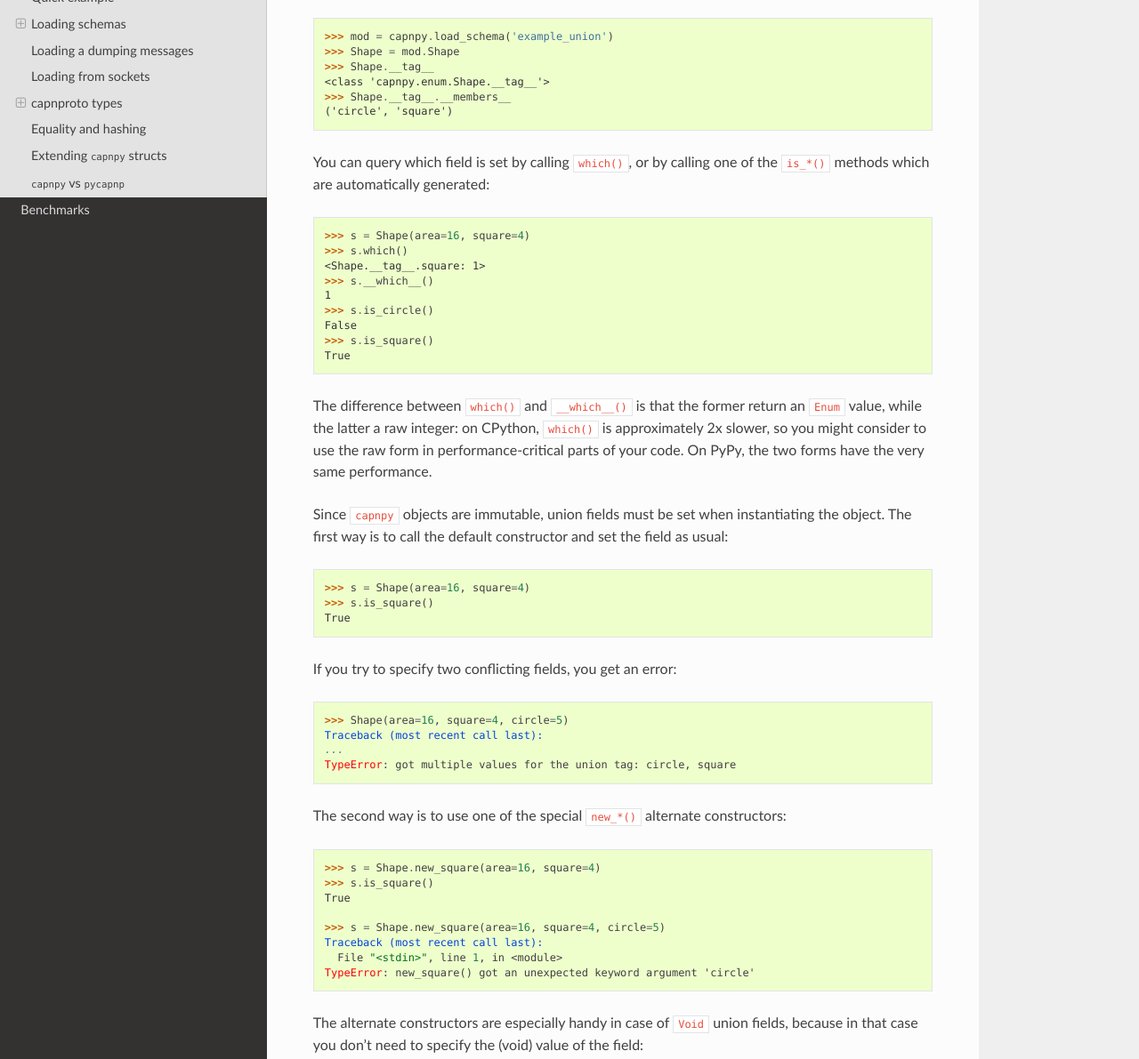
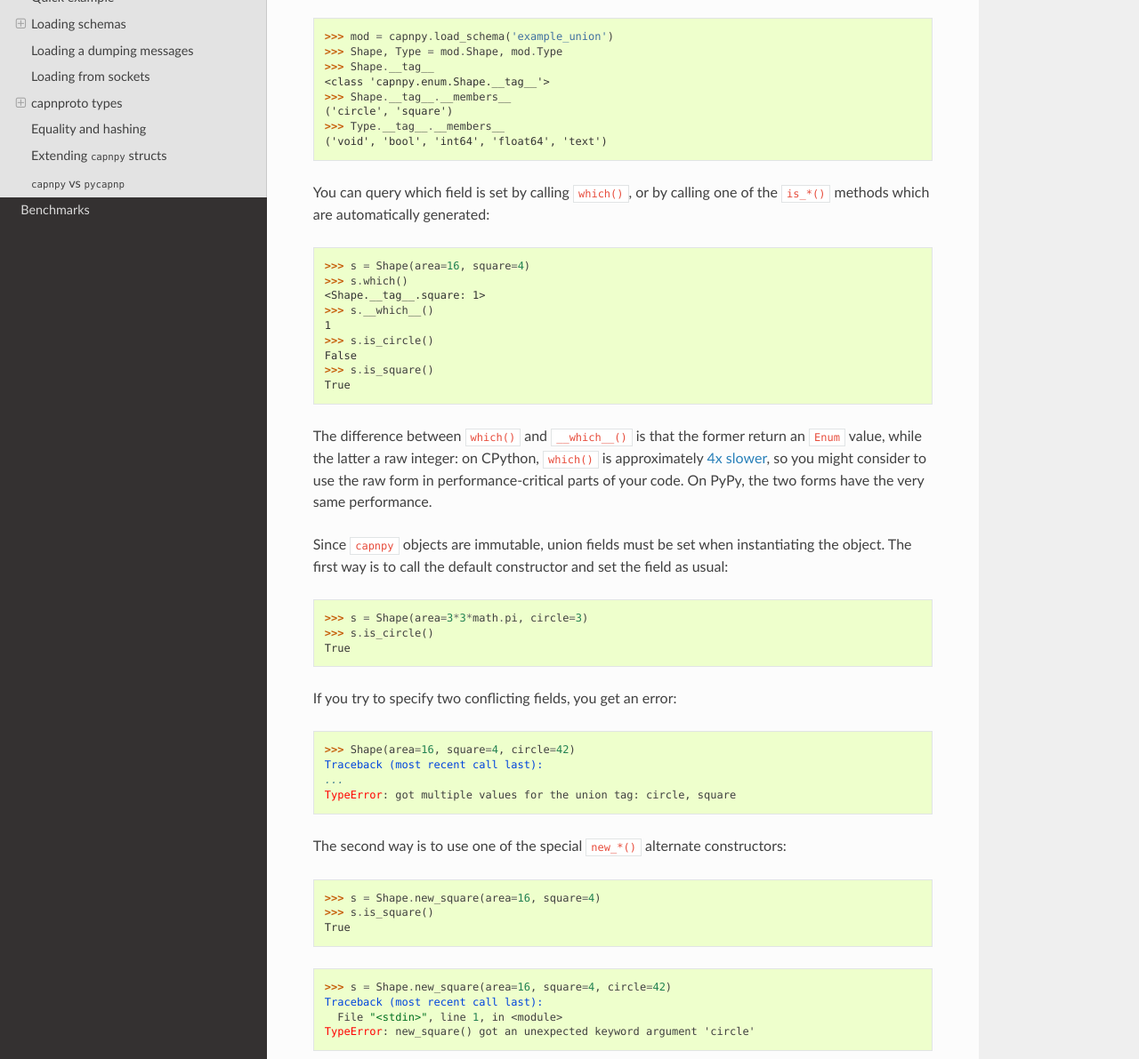
Before and after one commit to antocuni/capnpy, a Sphinx documentation site: the page built from docs/source/usage.rst, in a window 1280 px wide and 1400 px high, scrolled down 5638 px, cut to the strip 209-1400 px from the top of the window. Shown: the whole strip at 89% size. Built offline with Sphinx 7.4.7 and the Read the Docs theme 2.0.0, drawn with Linux system fonts in a browser that asks for light colours; some of the changed text lies outside the part shown.

Commit message:
more doctests

```diff
--- a/docs/source/benchmarks.rst
+++ b/docs/source/benchmarks.rst
@@ -68,6 +68,8 @@ optimization in that area. With PyPy 5.6, ``uint64`` is as fast as ``int64``.
    :series: b.params.schema
    :group:  b.extra_info.attribute_type
 
+
+.. _special-union-attributes:
 
 Special union attributes
 =========================
--- a/docs/source/usage.rst
+++ b/docs/source/usage.rst
@@ -4,8 +4,9 @@ Usage
 
 .. testsetup::
 
+   import sys
+   import math
    # this is needed for capnpy.load_schema('example')
-   import sys
    sys.path.append('source')
 
 Installation and requirements
@@ -303,11 +304,13 @@ union.
 .. doctest::
 
     >>> mod = capnpy.load_schema('example_union')
-    >>> Shape = mod.Shape
+    >>> Shape, Type = mod.Shape, mod.Type
     >>> Shape.__tag__
     <class 'capnpy.enum.Shape.__tag__'>
     >>> Shape.__tag__.__members__
     ('circle', 'square')
+    >>> Type.__tag__.__members__
+    ('void', 'bool', 'int64', 'float64', 'text')
 
 You can query which field is set by calling ``which()``, or by calling one of
 the ``is_*()`` methods which are automatically generated:
@@ -324,52 +327,40 @@ the ``is_*()`` methods which are automatically generated:
 
 The difference between ``which()`` and ``__which__()`` is that the former
 return an ``Enum`` value, while the latter a raw integer: on CPython,
-``which()`` is approximately 2x slower, so you might consider to use the raw
-form in performance-critical parts of your code. On PyPy, the two forms have
-the very same performance.
+``which()`` is approximately :ref:`4x slower <special-union-attributes>`, so
+you might consider to use the raw form in performance-critical parts of your
+code. On PyPy, the two forms have the very same performance.
 
 Since ``capnpy`` objects are immutable, union fields must be set when
 instantiating the object. The first way is to call the default constructor and
-set the field as usual::
+set the field as usual:
 
-    >>> s = Shape(area=16, square=4)
-    >>> s.is_square()
+    >>> s = Shape(area=3*3*math.pi, circle=3)
+    >>> s.is_circle()
     True
 
-If you try to specify two conflicting fields, you get an error::
+If you try to specify two conflicting fields, you get an error:
 
-    >>> Shape(area=16, square=4, circle=5)
+    >>> Shape(area=16, square=4, circle=42)
     Traceback (most recent call last):
     ...
     TypeError: got multiple values for the union tag: circle, square
 
 The second way is to use one of the special ``new_*()`` alternate
-constructors::
+constructors:
 
     >>> s = Shape.new_square(area=16, square=4)
     >>> s.is_square()
     True
 
-    >>> s = Shape.new_square(area=16, square=4, circle=5)
+    >>> s = Shape.new_square(area=16, square=4, circle=42)
     Traceback (most recent call last):
       File "<stdin>", line 1, in <module>
     TypeError: new_square() got an unexpected keyword argument 'circle'
 
 The alternate constructors are especially handy in case of ``Void`` union
 fields, because in that case you don't need to specify the (void) value of the
-field::
-
-    struct Type {
-      union {
-        void @0 :Void;
-        bool @1 :Void;
-        int64 @2 :Void;
-        float64 @3 :Void;
-        text @4 :Void;
-      }
-    }
-
-::
+field:
 
     >>> t = Type.new_int64()
     >>> t.which()
```
Also changed, not shown: 1 other file.
